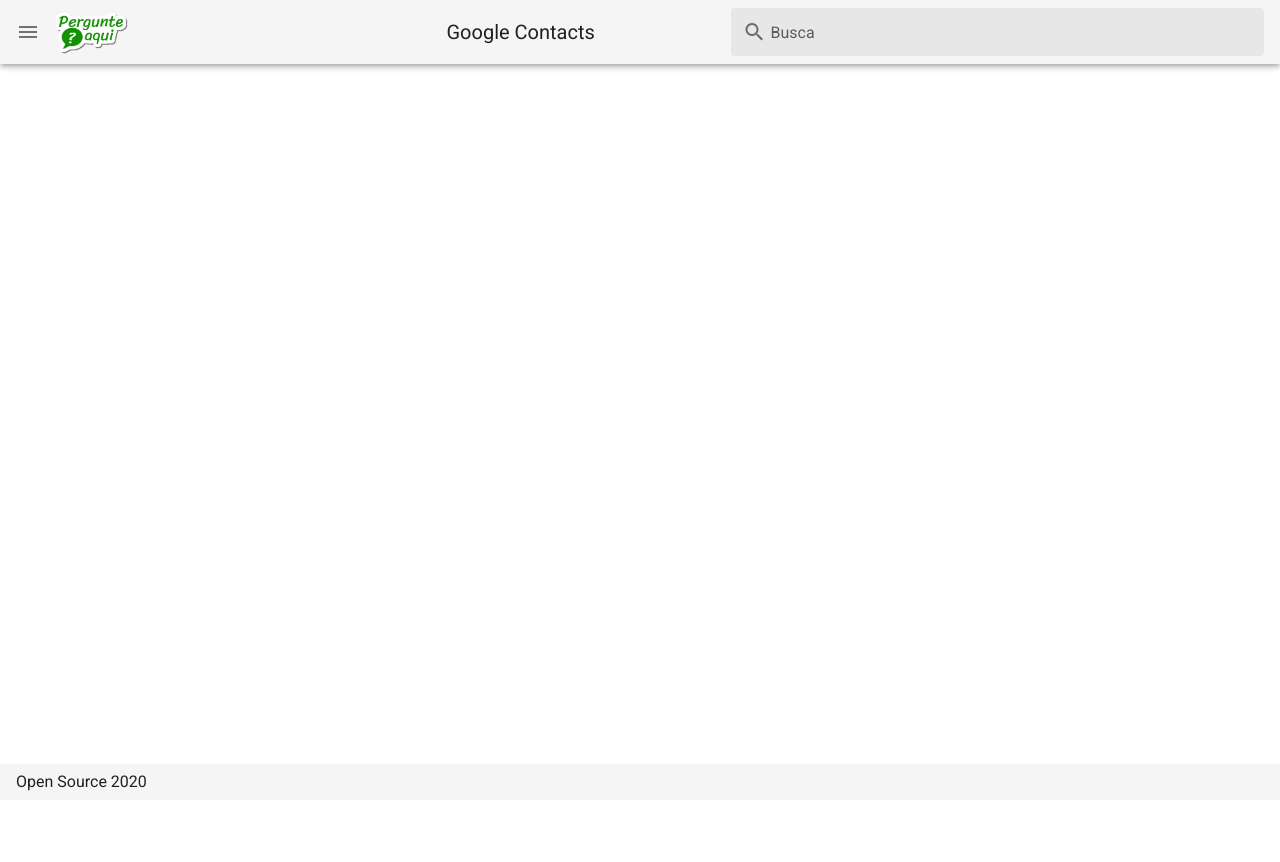
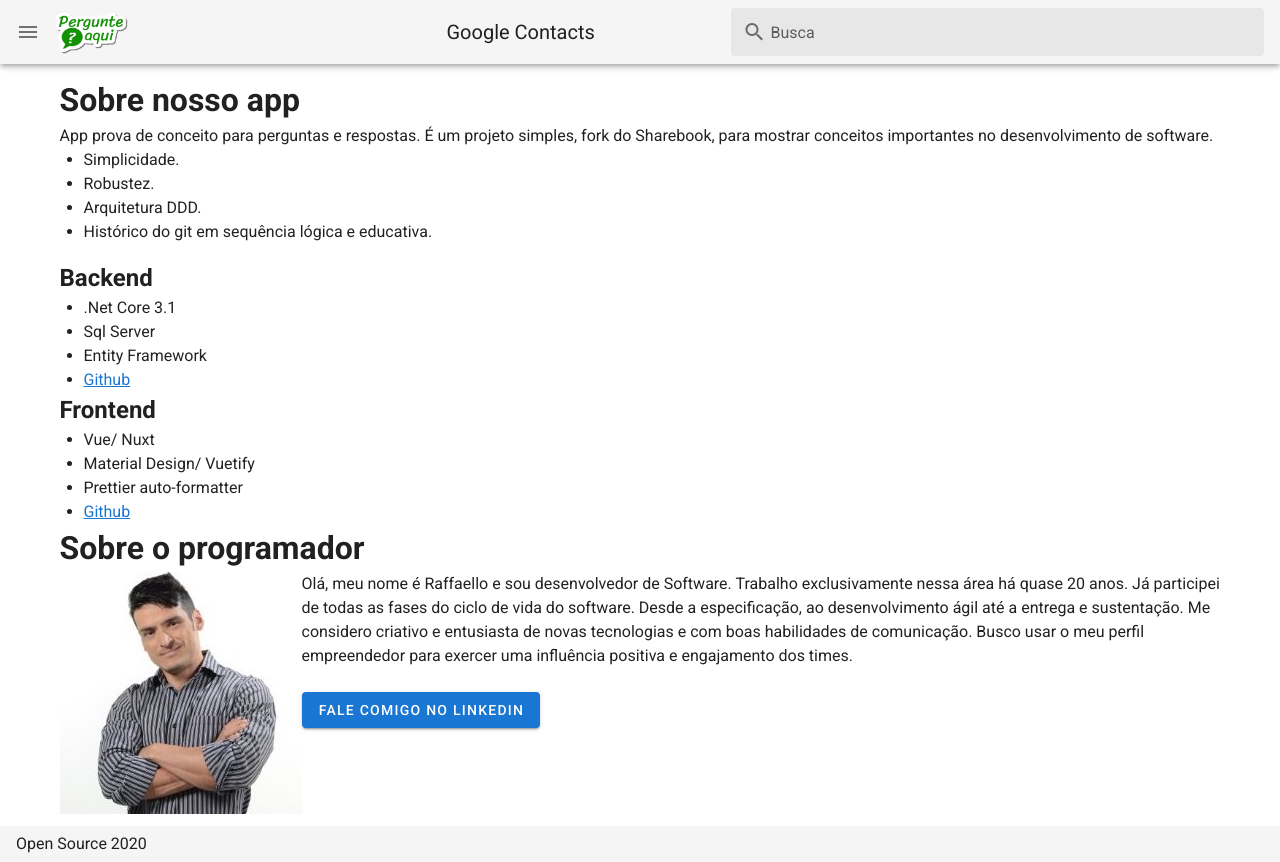
Before and after one commit to raffacabofrio/pergunte-aqui-frontend, a Nuxt app: page /sobre in a window 1280 px wide. Before the commit the page ends 800 px from the top, so only its background shows below. Built offline with nearby package versions, Linux system fonts and the light colour scheme.

Commit message:
Add about page.

```diff
--- a/src/pages/inspire.vue
+++ /dev/null
@@ -1,19 +0,0 @@
-<template>
-  <v-layout>
-    <v-flex class="text-center">
-      <img
-        src="/v.png"
-        alt="Vuetify.js"
-        class="mb-5"
-      >
-      <blockquote class="blockquote">
-        &#8220;First, solve the problem. Then, write the code.&#8221;
-        <footer>
-          <small>
-            <em>&mdash;John Johnson</em>
-          </small>
-        </footer>
-      </blockquote>
-    </v-flex>
-  </v-layout>
-</template>
--- /dev/null
+++ b/src/pages/sobre.vue
@@ -0,0 +1,45 @@
+<template>
+  <v-layout>
+    <v-flex class="text-left" style="max-width=600px !important">
+      <h1>Sobre nosso app</h1>
+      <p>App prova de conceito para perguntas e respostas. É um projeto simples, fork do Sharebook, para mostrar conceitos importantes no desenvolvimento de software.
+        <ul>
+          <li>Simplicidade.</li>
+          <li>Robustez.</li>
+          <li>Arquitetura DDD.</li>
+          <li>Histórico do git em sequência lógica e educativa.</li>
+        </ul>
+      </p>
+
+      <h2>Backend</h2>
+      <ul>
+        <li>.Net Core 3.1</li>
+        <li>Sql Server</li>
+        <li>Entity Framework</li>
+        <li><a href="https://github.com/raffacabofrio/pergunte-aqui-backend" target="_blank" rel="noopener noreferrer">Github</a></li>
+      </ul>
+
+      <h2>Frontend</h2>
+      <ul>
+        <li>Vue/ Nuxt</li>
+        <li>Material Design/ Vuetify</li>
+        <li>Prettier auto-formatter</li>
+        <li><a href="https://github.com/raffacabofrio/pergunte-aqui-frontend" target="_blank" rel="noopener noreferrer">Github</a></li>
+      </ul>
+
+      <h1>Sobre o programador</h1>
+      <p>
+        <img src="raffa.jpeg" alt="" align="left">
+        Olá, meu nome é Raffaello e sou desenvolvedor de Software. Trabalho exclusivamente nessa área há quase 20 anos.
+        Já participei de todas as fases do ciclo de vida do software. Desde a
+        especificação, ao desenvolvimento ágil até a entrega e sustentação.
+        Me considero criativo e entusiasta de novas tecnologias e com boas habilidades de comunicação.
+        Busco usar o meu perfil empreendedor para exercer uma influência positiva e engajamento dos
+        times.<br><br>
+        <v-btn color="primary" href="https://www.linkedin.com/in/raffacabofrio/" target="_blank">Fale comigo no linkedin</v-btn>
+      </p>
+
+
+    </v-flex>
+  </v-layout>
+</template>
```
Also changed, not shown: src/static/raffa.jpeg (added).
